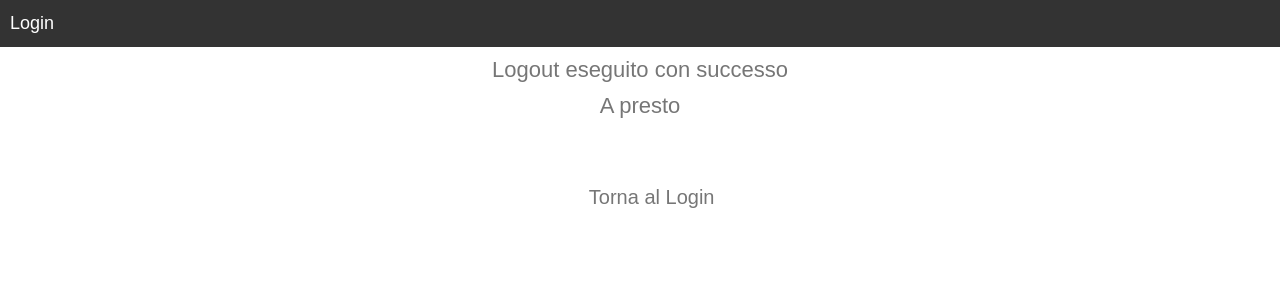
After one commit to FilHyppo/IoT_2023, a Django app: page /logout/ in a window 1280 px wide. The commit adds this page. Shown: the top 300 px of the page. Run offline with Django 4.2, Linux system fonts and the light colour scheme; some libraries are stand-ins or nearby versions.

Commit message:
aggiunto logout

```diff
--- a/Bozza Documentazione API REST.txt
+++ b/Bozza Documentazione API REST.txt
@@ -17,7 +17,7 @@ Windows(Power-shell):
     Creazione igrometro:
     Invoke-RestMethod -Uri "http://localhost:8000/api/igrometri/create/" -Method Post -Body ('{"nome":"...","latitudine":...,"longitudine":...,"master_id":...}') -ContentType "application/json"
 
-    Eliminzazione Igrometro:
+    Eliminzazione:
     Invoke-RestMethod -Uri "http://localhost:8000/api/igrometri/pk/delete" -Method Delete
 
     Modifica Igrometro:
--- a/IoTWebsiteREST/djangoproject/website/templates/base.html
+++ b/IoTWebsiteREST/djangoproject/website/templates/base.html
@@ -12,11 +12,11 @@
         <nav class="nav" style="background-color: #333; padding: 10px">
             <ul class="links">
                 {% if user.is_authenticated and user.is_staff %}
-                    <li><a href="#">Logout</a></li>
+                    <li><a href="{% url 'website:logout' %}">Logout</a></li>
                 {% elif user.is_authenticated %}
                     <li><a href="#">Azione1</a></li>
                     <li><a href="#">Azione2</a></li>
-                    <li><a href="#">Logout</a></li>
+                    <li><a href="{% url 'website:logout' %}">Logout</a></li>
                 {% else %}
                     {% if not 'login' in request.path %}
                         <li><a href="{% url 'website:login' %}" class="nav__link">Login</a></li>
--- a/IoTWebsiteREST/djangoproject/website/templates/registration/login.html
+++ b/IoTWebsiteREST/djangoproject/website/templates/registration/login.html
@@ -1,7 +1,9 @@
 {% extends "base.html" %}
+{% block head %}
 {% load static %}
     <link rel="stylesheet" href="https://maxcdn.bootstrapcdn.com/bootstrap/4.5.2/css/bootstrap.min.css">
     <link rel="stylesheet" type="text/css" href="{% static 'css/style.css' %}">
+{% endblock %}
 
 
 {% block title %}Login{% endblock %}
--- /dev/null
+++ b/IoTWebsiteREST/djangoproject/website/templates/registration/logout.html
@@ -0,0 +1,31 @@
+{% extends 'base.html' %}
+
+
+
+{% block head %}
+
+{% load static %}
+
+<link rel="stylesheet" href="https://stackpath.bootstrapcdn.com/bootstrap/4.5.0/css/bootstrap.min.css">
+<link rel="stylesheet" type="text/css" href="{% static 'css/style.css' %}">
+
+{% endblock %}
+
+{% block title %} Logout {% endblock %}
+
+{% block header1 %}
+  <h1>Pagina di Logout</h1>
+{% endblock %}
+
+{% block content %}
+<div class="hero">
+    <h2 class="titolo_logout">Logout eseguito con successo</h2>
+    <h2 class="sottotitolo_logout">A presto</h2>
+    <br>
+    <br>
+    <a href="{% url 'website:login' %}" class="hero" style="font-size: 20px; padding-left:46%;">
+        Torna al Login</a>
+</div>
+
+
+{% endblock %}
--- a/IoTWebsiteREST/djangoproject/website/urls.py
+++ b/IoTWebsiteREST/djangoproject/website/urls.py
@@ -1,5 +1,5 @@
 from django.urls import path
-
+from django.contrib.auth import views as auth_views
 from . import views
 from .views import *
 app_name = 'website'
@@ -9,5 +9,5 @@ urlpatterns = [
     path('lista_master/', lista_master, name='lista_master'),
     path('mappa_aree/', mappa_aree, name='mappa_aree'),
     path('login/', views.CustomLoginView.as_view(), name='login'),
-
+    path("logout/", views.custom_logout, name="logout"),
 ]
--- a/IoTWebsiteREST/djangoproject/website/views.py
+++ b/IoTWebsiteREST/djangoproject/website/views.py
@@ -1,3 +1,4 @@
+from django.contrib.auth import logout
 from django.contrib.auth.views import LoginView
 from django.shortcuts import render
 from django.contrib.auth.decorators import user_passes_test
@@ -8,6 +9,12 @@ from django.urls import reverse_lazy
 def is_admin(user):
     return user.is_authenticated and user.is_staff
 
+
+def custom_logout(request):
+    logout(request)
+    return render(request, 'registration/logout.html')
+
+
 class CustomLoginView(LoginView):
     def get_success_url(self):
         user = self.request.user
@@ -17,6 +24,7 @@ class CustomLoginView(LoginView):
         else:
             pass
 
+
 @user_passes_test(is_admin)
 def lista_master(request):
     masters = MasterIgrometri.objects.all()
@@ -25,6 +33,7 @@ def lista_master(request):
 
 def mappa_aree(request):
     return render(request, 'mappa.html', {'sensors': read_and_average()})
+
 
 def read_and_average():
     # Ottenere tutti i dati degli igrometri
@@ -38,7 +47,7 @@ def read_and_average():
     rettangoli_dati_medi = []
 
     # Iterare sugli igrometri
-    rettangoli=[]
+    rettangoli = []
     for igrometro in igrometri:
         # Calcolare i limiti del rettangolo basandosi sulla posizione dell'igrometro
         lat_start = int(igrometro.latitudine / lat_delta) * lat_delta
@@ -47,24 +56,26 @@ def read_and_average():
         lon_end = lon_start + lon_delta
 
         # Creare il poligono del rettangolo
-        rettangolo = {"lat_start":lat_start,"lon_start":lon_start,"lat_end":lat_end,"lon_end":lon_end}
+        rettangolo = {"lat_start": lat_start, "lon_start": lon_start, "lat_end": lat_end, "lon_end": lon_end}
         if rettangolo in rettangoli:
             continue
         else:
             rettangoli.append(rettangolo)
 
         # Filtrare gli igrometri all'interno del rettangolo
-        igrometri_in_rettangolo = igrometri.filter(latitudine__range=(lat_start, lat_end), longitudine__range=(lon_start, lon_end))
+        igrometri_in_rettangolo = igrometri.filter(latitudine__range=(lat_start, lat_end),
+                                                   longitudine__range=(lon_start, lon_end))
 
         if igrometri_in_rettangolo.exists():
-            media_valori = sum(i.ultima_misurazione["valore"] for i in igrometri_in_rettangolo) / len(igrometri_in_rettangolo)
+            media_valori = sum(i.ultima_misurazione["valore"] for i in igrometri_in_rettangolo) / len(
+                igrometri_in_rettangolo)
 
             rettangoli_dati_medi.append({
                 'latitudine_start': str(lat_start),
                 'latitudine_end': str(lat_end),
                 'longitudine_start': str(lon_start),
                 'longitudine_end': str(lon_end),
-                'media_valori':  str(media_valori),
+                'media_valori': str(media_valori),
             })
 
     return rettangoli_dati_medi
```
Also changed, not shown: IoTWebsiteREST/djangoproject/db.sqlite3.
